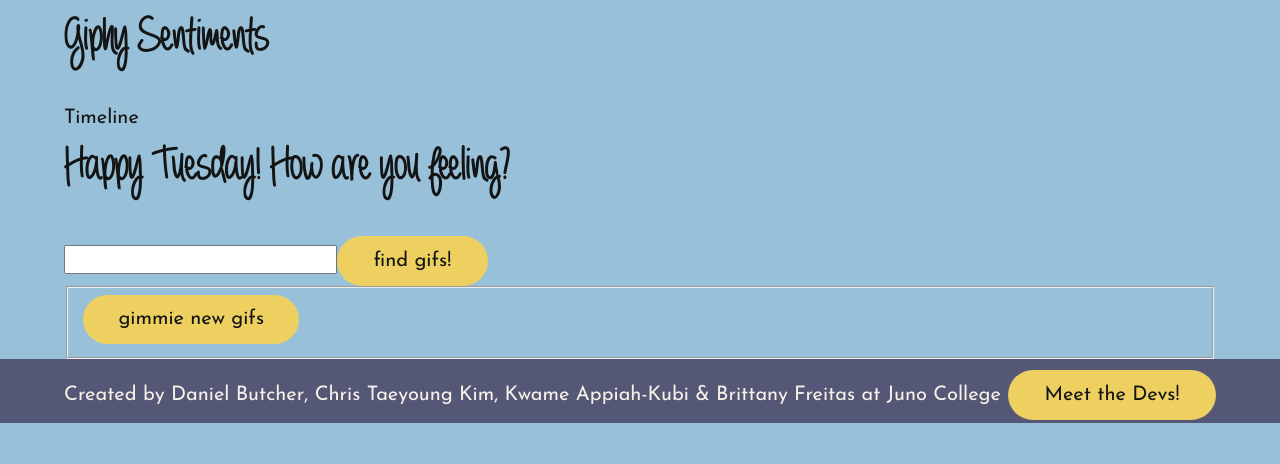
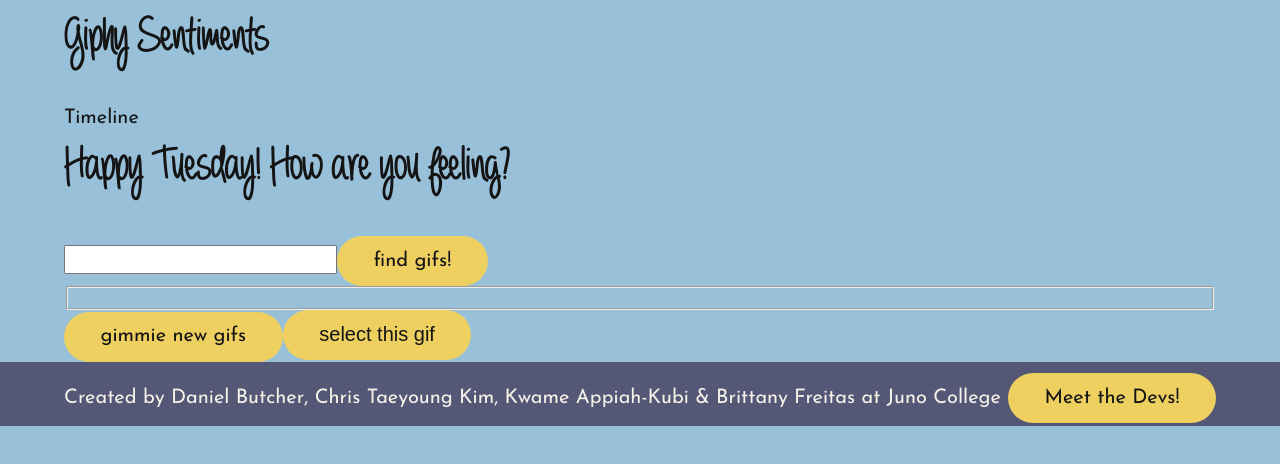
Before and after one commit to giphySentiment/giphySentiment, a React (Create React App) app: page /LandingPage in a window 1280 px wide. Shown: the top 464 px of the page. Built offline with nearby package versions, Linux system fonts and the light colour scheme.

Commit message:
state to save final gif, and conditionally render results components -- minor error handling

```diff
--- a/src/components/Gif.js
+++ b/src/components/Gif.js
@@ -14,12 +14,23 @@
   const formSubmit = useContext(FormContext);
 
   // State to save selectedGif value
-  const [selectedGif, setSelectedGif] = useState(null);
+  const [selectedGif, setSelectedGif] = useState('');
+
+  // State to save finalized gif
+  const [finalGif, setFinalGif] = useState('')
 
   // Function to save user's selected Gif
   const select = (e) => {
     setSelectedGif(e.target.value);
   };
+
+  // Function that sends the final results
+  const sendToResults = (e) => {
+    setFinalGif(selectedGif)
+    if (finalGif){
+      setSelectedGif('')
+    }
+  }
 
   return (
     <section className="gif">
@@ -37,22 +48,29 @@
                       onChange={select}
                       checked={selectedGif === gifObj.images.original.webp}
                       style={{"backgroundImage" : `url(${gifObj.images.original.webp})`}}
+                      disabled={finalGif ? true : false}
                       key={uuid()}
                     />
                     );
                   })}
             </label>
-            <button
-              className="buttonContainer"
-              onClick={formSubmit}> gimmie new gifs
-            </button>
           </fieldset>
         </form>
+        <button
+          className="buttonContainer"
+          onClick={formSubmit}
+          disabled={finalGif ? true : false}>
+          gimmie new gifs
+        </button>
+        <button
+          onClick={sendToResults}>
+          select this gif
+        </button>
       </div>
         {
-          selectedGif
+          finalGif
           ? <Results
-            selectedGif={selectedGif}/>
+            finalGif={finalGif}/>
           : null
         }
     </section>
--- a/src/components/Results.js
+++ b/src/components/Results.js
@@ -18,8 +18,8 @@
 
     // Object with user's gif, mood and date to be pushed to firebase
     const result = {
-        image: props.selectedGif,
         mood: userChoice,
+        image: props.finalGif,
         date: `${month} ${day}, ${year}`
     };
 
@@ -32,7 +32,7 @@
         <section className="results">
             <div>
                 <img
-                    src={props.selectedGif}
+                    src={props.finalGif}
                     alt={`user's selected gif that represents the mood of ${userChoice}`} />
                 <p>{userChoice}</p>
             </div>
```
